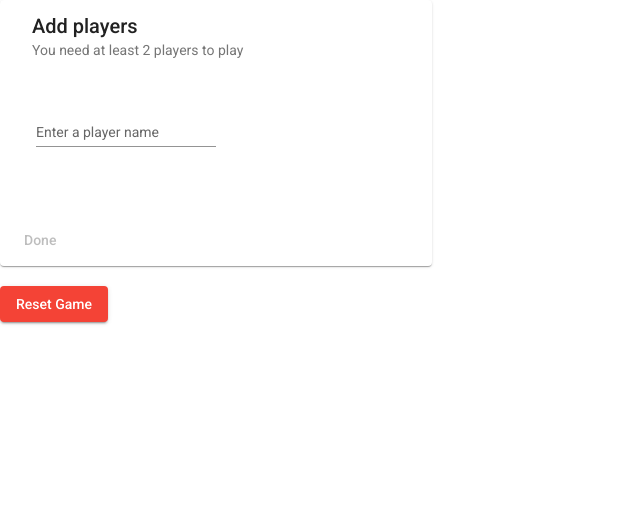
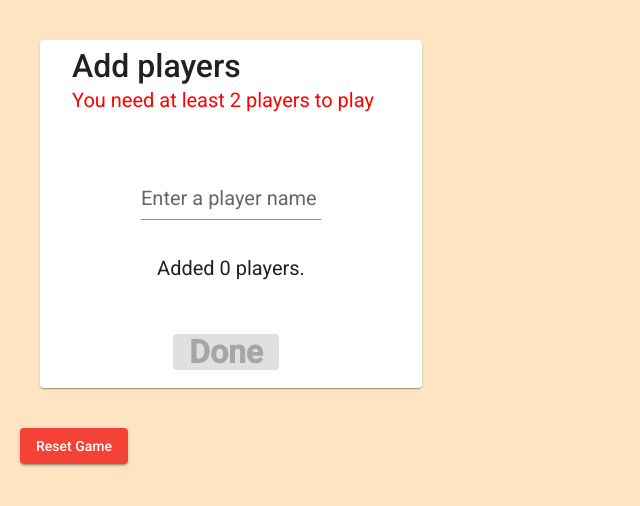
Before and after one commit to szh/dreidel-counter, an Angular app: page / in a window 1280 px wide. Shown: the top 506 px of the page, without its empty margins (0-640 px from the left). Built offline with nearby package versions, Linux system fonts and the light colour scheme.

Commit message:
feature complete!

```diff
--- a/src/app/app.module.ts
+++ b/src/app/app.module.ts
@@ -4,7 +4,9 @@ import { FormsModule } from '@angular/forms';
 import { MatButtonModule } from '@angular/material/button';
 import { MatCardModule } from '@angular/material/card';
 import { MatFormFieldModule } from '@angular/material/form-field';
+import { MatGridListModule } from '@angular/material/grid-list';
 import { MatInputModule } from '@angular/material/input';
+import { MatSnackBarModule } from '@angular/material/snack-bar';
 import { BrowserModule } from '@angular/platform-browser';
 import { BrowserAnimationsModule } from '@angular/platform-browser/animations';
 import { AppRoutingModule } from './app-routing.module';
@@ -25,7 +27,9 @@ import { GameComponent } from './game/game.component';
     MatButtonModule,
     MatCardModule,
     MatFormFieldModule,
-    MatInputModule
+    MatGridListModule,
+    MatInputModule,
+    MatSnackBarModule
   ],
   providers: [],
   bootstrap: [AppComponent]
--- a/src/app/game-state.service.ts
+++ b/src/app/game-state.service.ts
@@ -5,12 +5,17 @@ import { DreidelLetter, GameState, Player } from './game-state';
   providedIn: 'root'
 })
 export class GameStateService {
-  public GameOver$: EventEmitter<string> = new EventEmitter<string>();
-  public PlayerEliminated$: EventEmitter<string> = new EventEmitter<string>();
+  public Action$: EventEmitter<string> = new EventEmitter<string>();
   private state: GameState = { players: [], nextTurn: null, potCount: 5 };
+  private prevState: GameState;
+  private turnMessages: string[] = [];
 
   constructor() {
-    this.restoreState();
+    // Check if the state is stored in localstorage
+    const storedState: string = localStorage.getItem('game-state');
+    if (storedState) {
+      this.state = JSON.parse(storedState);
+    }
   }
 
   public getPlayerNames(): string[] {
@@ -19,7 +24,7 @@ export class GameStateService {
 
   public addPlayer(name: string): void {
     // Check if the player name already exists
-    if (this.state.players.find(p => p.name === name)) {
+    if (!name || this.state.players.find(p => p.name === name)) {
       return;
     }
 
@@ -29,6 +34,7 @@ export class GameStateService {
     if (!this.state.nextTurn) {
       this.state.nextTurn = name;
     }
+    this.endOfAction();
   }
 
   public getPotCount(): number {
@@ -39,45 +45,61 @@ export class GameStateService {
     return this.state.players.find(p => p.name === playerName).score;
   }
 
-  public setScore(playerName: string, score: number): void {
+  private setScore(playerName: string, score: number): void {
     this.state.players.find(p => p.name === playerName).score = score;
   }
 
+  /**
+   * The name of the current player
+   */
   public getCurrentTurn(): string {
     return this.state.nextTurn;
   }
 
+  /**
+   * Plays a turn for the current player with the specified letter.
+   */
   public playTurn(action: DreidelLetter): void {
     if (this.state.winner) {
       return;
     }
 
+    this.saveCurrentState();
     const playerName: string = this.getCurrentTurn();
     const prevScore: number = this.getScore(playerName);
     switch (action) {
-      case 'nun':
+      case 'nun': {
         // Do nothing
+        this.turnMessages.push(`${playerName} landed on Nun. Nothing happens.`);
         break;
-      case 'gimmel':
+      }
+      case 'gimmel': {
         // Player gets all from pot
-        this.setScore(playerName, prevScore + this.getPotCount());
+        const potCount: number = this.getPotCount();
+        this.setScore(playerName, prevScore + potCount);
         this.state.potCount = 0;
+        this.turnMessages.push(`${playerName} landed on Gimmel and gets all ${potCount} points from the pot!`);
         break;
-      case 'hay':
+      }
+      case 'hay': {
         // Player gets half from pot
         const potCount: number = this.getPotCount();
         // Always round up
         const biggerHalf: number = Math.ceil(potCount / 2);
         this.setScore(playerName, prevScore + biggerHalf);
         this.state.potCount = potCount - biggerHalf;
+        this.turnMessages.push(`${playerName} landed on Hay and gets half the pot. That's ${biggerHalf} points.`);
         break;
-      case 'shin':
+      }
+      case 'shin': {
         // Player loses one point
         if (!this.didPlayerLose(playerName)) {
           this.setScore(playerName, prevScore - 1);
           this.state.potCount += 1;
+          this.turnMessages.push(`${playerName} landed on Shin and loses one point.`);
         }
         break;
+      }
     }
     if (!this.state.winner) {
       this.checkIfPotEmpty();
@@ -85,11 +107,32 @@ export class GameStateService {
     if (!this.state.winner) {
       this.nextTurn();
     }
-    this.saveState();
+
+    this.endOfAction();
+  }
+
+  /**
+   * Undo the previous turn
+   */
+  public undoLastTurn(): void {
+    const currentState: GameState = this.state;
+    this.state = { ...this.prevState };
+    this.prevState = { ...currentState };
+    this.endOfAction();
+  }
+
+  /**
+   * Resets all game data
+   */
+  public clearGame(): void {
+    this.saveCurrentState();
+    this.state = { players: [], nextTurn: null, potCount: 5 };
+    localStorage.removeItem('game-state');
   }
 
   private checkIfPotEmpty(): void {
     if (this.getPotCount() === 0) {
+      this.turnMessages.push('The pot is empty! Everyone puts in one point.');
       this.state.players.forEach(p => {
         if (!this.didPlayerLose(p.name)) {
           p.score -= 1;
@@ -120,13 +163,13 @@ export class GameStateService {
       const playerIndex: number = this.state.players.findIndex(p => p.name === playerName);
       this.state.players.splice(playerIndex, 1);
 
-      this.PlayerEliminated$.emit(playerName);
+      this.turnMessages.push(`${playerName} has no more points and is out of the game!`);
 
       // If only one player remains, they win the game
       if (this.state.players.length === 1) {
         this.state.winner = this.state.players[0].name;
         this.state.nextTurn = null;
-        this.GameOver$.emit(this.state.winner);
+        this.turnMessages.push(`${this.state.winner} is the winner!`);
       }
 
       return true;
@@ -135,19 +178,24 @@ export class GameStateService {
     return false;
   }
 
-  public clearGame(): void {
-    this.state = { players: [], nextTurn: null, potCount: 5 };
+  /**
+   * Saves the current `state` in the `prevState` variable.
+   * This should be called before any user action so it can be undone.
+   */
+  private saveCurrentState(): void {
+    this.prevState = { ...this.state };
   }
 
-  private saveState(): void {
+  /**
+   * Call at the end of a user action. Saves the current state to localStorage and emits any messages.
+   */
+  private endOfAction(): void {
+    // Save state to localstorage
     localStorage.setItem('game-state', JSON.stringify(this.state));
-  }
 
-  private restoreState(): void {
-    // Check if the state is stored
-    const storedState: string = localStorage.getItem('game-state');
-    if (storedState) {
-      this.state = JSON.parse(storedState);
+    if (this.turnMessages.length) {
+      this.Action$.emit(this.turnMessages.join('\n'));
+      this.turnMessages = [];
     }
   }
 }
--- a/src/app/game/game.component.css
+++ b/src/app/game/game.component.css
@@ -1,7 +1,4 @@
-.form-card {
-  max-width: 400px;
+.cardDeck {
+  display: flex;
+  flex-wrap: wrap;
 }
-
-form {
-  padding: 20px;
-}
--- a/src/app/game/game.component.html
+++ b/src/app/game/game.component.html
@@ -1,6 +1,6 @@
-<div class="outer-container">
+<div class="container">
 
-  <mat-card class="form-card" *ngIf="selectingPlayers">
+  <mat-card *ngIf="selectingPlayers">
     <mat-card-header>
       <mat-card-title>Add players</mat-card-title>
       <mat-card-subtitle>You need at least 2 players to play</mat-card-subtitle>
@@ -13,44 +13,46 @@
             <input [(ngModel)]="newPlayerName" name="name" matInput placeholder="Player name" />
           </mat-form-field>
         </p>
+        <p>
+          Added {{addedPlayersCount}} players.
+        </p>
       </form>
     </mat-card-content>
     <mat-card-actions>
-      <button [disabled]="addedPlayersCount<2" mat-button color="primary" type="button"
+      <button [disabled]="addedPlayersCount<2" mat-raised-button color="primary" type="button"
         (click)="submitPlayers()">Done</button>
     </mat-card-actions>
   </mat-card>
 
-  <ng-container *ngIf="!selectingPlayers">
+  <div class="cardDeck" *ngIf="!selectingPlayers">
 
     <mat-card>
       <mat-card-header>
         <mat-card-title>Pot</mat-card-title>
-        <mat-card-subtitle>{{potCount}}</mat-card-subtitle>
+        <mat-card-subtitle>{{potCount}} Points</mat-card-subtitle>
       </mat-card-header>
     </mat-card>
 
     <mat-card *ngFor="let pName of playerNames">
       <mat-card-header>
         <mat-card-title>{{pName}}</mat-card-title>
-        <mat-card-subtitle>{{getScore(pName)}}</mat-card-subtitle>
+        <mat-card-subtitle>{{getScore(pName)}} Points</mat-card-subtitle>
       </mat-card-header>
       <mat-card-content>
-        <p *ngIf="currentTurn === pName">
-          Your turn!
-        </p>
+        <em *ngIf="currentTurn === pName">Your turn!</em>
       </mat-card-content>
       <mat-card-actions>
-        <p *ngIf="currentTurn === pName" class="letterBtns">
-          <button mat-button type="button" (click)="playTurn('nun')">נ</button>
-          <button mat-button type="button" (click)="playTurn('gimmel')">ג</button>
-          <button mat-button type="button" (click)="playTurn('hay')">ה</button>
-          <button mat-button type="button" (click)="playTurn('shin')">ש</button>
+        <p *ngIf="currentTurn === pName">
+          <button mat-raised-button color="primary" type="button" (click)="playTurn('nun')">נ</button>
+          <button mat-raised-button color="primary" type="button" (click)="playTurn('gimmel')">ג</button>
+          <button mat-raised-button color="primary" type="button" (click)="playTurn('hay')">ה</button>
+          <button mat-raised-button color="primary" type="button" (click)="playTurn('shin')">ש</button>
+          <button mat-raised-button color="primary" type="button" (click)="spin()">Spin for me</button>
         </p>
       </mat-card-actions>
     </mat-card>
 
-  </ng-container>
+  </div>
 
 
   <br />
--- a/src/app/game/game.component.ts
+++ b/src/app/game/game.component.ts
@@ -1,4 +1,5 @@
 import { Component, OnInit } from '@angular/core';
+import { MatSnackBar } from '@angular/material/snack-bar';
 import { DreidelLetter } from '../game-state';
 import { GameStateService } from '../game-state.service';
 
@@ -16,16 +17,24 @@ export class GameComponent implements OnInit {
   potCount: number;
   isGameOver: boolean;
 
-  constructor(private state: GameStateService) { }
+  constructor(private state: GameStateService, private snackBar: MatSnackBar) { }
 
   ngOnInit(): void {
     this.loadState();
+    this.state.Action$.subscribe((msg: string) => {
+      this.snackBar.open(msg, 'Undo')
+        .onAction().subscribe(() => {
+          this.state.undoLastTurn();
+          this.loadState();
+        });
+    });
   }
 
   loadState(): void {
     if (this.state.getPlayerNames().length === 0) {
       this.selectingPlayers = true;
       this.playerNames = null;
+      this.addedPlayersCount = 0;
     } else {
       this.selectingPlayers = false;
       this.playerNames = this.state.getPlayerNames();
@@ -57,4 +66,24 @@ export class GameComponent implements OnInit {
     this.state.playTurn(action);
     this.loadState();
   }
+
+  spin(): void {
+    const rand: number = Math.floor(Math.random() * 4);
+    let letter: DreidelLetter;
+    switch (rand) {
+      case 0:
+        letter = 'nun';
+        break;
+      case 1:
+        letter = 'gimmel';
+        break;
+      case 2:
+        letter = 'hay';
+        break;
+      case 3:
+        letter = 'shin';
+        break;
+    }
+    this.playTurn(letter);
+  }
 }
--- a/src/styles.css
+++ b/src/styles.css
@@ -1,4 +1,50 @@
 /* You can add global styles to this file, and also import other style files */
 
-html, body { height: 100%; }
-body { margin: 0; font-family: Roboto, "Helvetica Neue", sans-serif; }
+html, body {
+  height: 100%;
+}
+body {
+  margin: 0;
+  font-family: Roboto, "Helvetica Neue", sans-serif;
+  background-color: bisque;
+  padding: 20px;
+}
+
+.mat-card {
+  width: 350px;
+  margin: 20px;
+}
+
+.mat-simple-snackbar {
+  white-space: pre-wrap;
+  font-size: x-large;
+  line-height: noraml !important;
+}
+
+.mat-card-header .mat-card-title {
+  font-size: 32px;
+}
+.mat-card-header .mat-card-subtitle {
+  padding-top: 10px;
+  font-size: 24px;
+  color: red;
+}
+
+.mat-card-header .mat-card-subtitle, .mat-card-content {
+  font-size: 20px;
+}
+
+.mat-card-content, .mat-card-actions {
+  padding: 20px;
+  text-align: center;
+}
+
+.mat-card-actions .mat-button:first-child, .mat-card-actions .mat-raised-button:first-child {
+  margin-right: 10px !important;
+}
+
+.mat-card-actions .mat-raised-button {
+  font-weight: bold;
+  font-size: xx-large;
+  margin-bottom: 10px !important;
+}
```
Also changed, not shown: LICENSE.txt (added), 1 other file (tests, documents, lock files or other folders).
